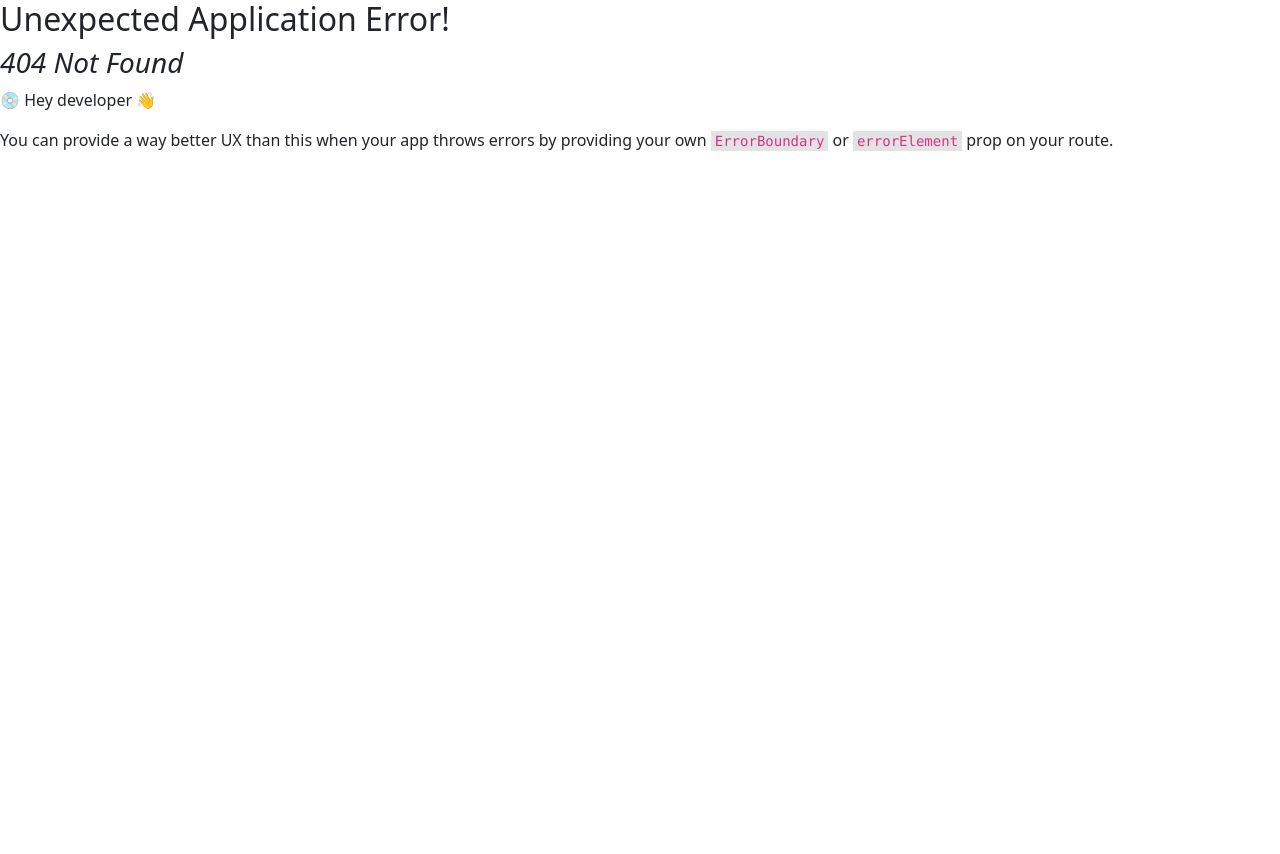
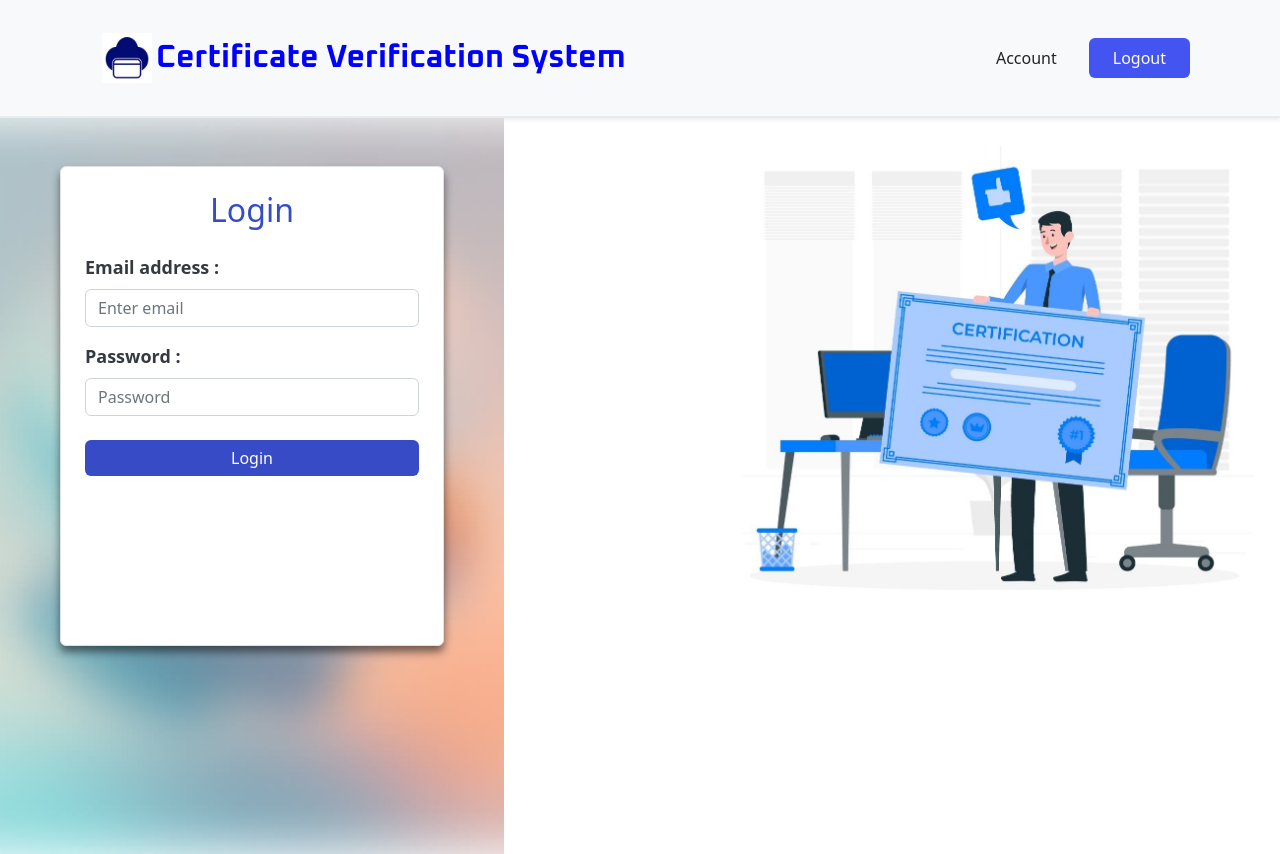
Before and after one commit to dhruv0503/CertificateMaker, a React (Vite) app in the folder frontend/: page / in a window 1280 px wide. Before the commit this address had no page. Before the commit the page ends 800 px from the top, so only its background shows below. Built offline with nearby package versions, Linux system fonts and the light colour scheme.

Commit message:
Bug Fixes in Vercel Frontend

```diff
--- a/frontend/index.html
+++ b/frontend/index.html
@@ -11,7 +11,7 @@
     />
 
     <title>Certificate Verification System</title>
-    <base href="/Certificate-Verification-System/" />
+    <base href="/" />
   </head>
   <body>
     <div id="root"></div>
--- a/frontend/public/404.html
+++ b/frontend/public/404.html
@@ -3,7 +3,7 @@
   <head>
     <meta
       http-equiv="refresh"
-      content="0; URL=/Certificate-Verification-System/"
+      content="0; URL=/"
     />
   </head>
   <body></body>
--- a/frontend/src/components/Auth/login.jsx
+++ b/frontend/src/components/Auth/login.jsx
@@ -31,9 +31,9 @@ const Login = () => {
 
         // Determine redirection based on email
         if (userData.role === 'Admin') {
-          navigate("/Certificate-Verification-System/admin", { state: { userData } });
+          navigate("/admin", { state: { userData } });
         } else {
-          navigate("/Certificate-Verification-System/student", { state: { userData } });
+          navigate("/student", { state: { userData } });
         }
       } else {
         setError("Login failed. Please check your credentials.");
--- a/frontend/src/components/Header/navbar.jsx
+++ b/frontend/src/components/Header/navbar.jsx
@@ -25,7 +25,7 @@ const AppNavbar = () => {
     if (window.confirm("Are you sure you want to log out?")) {
       localStorage.removeItem("token");
       localStorage.removeItem("userData");
-      navigate("/Certificate-Verification-System/");
+      navigate("/");
     }
   };
 
@@ -86,53 +86,3 @@ const AppNavbar = () => {
 
 
 export default AppNavbar;
-
-// import React, { useState } from "react";
-// import { Container, Navbar, Nav } from "react-bootstrap";
-// import { LinkContainer } from "react-router-bootstrap";
-// import "./navbar.css";
-// import homeLogo from "./imageLogo.png"
-
-// const AppNavbar = () => {
-
-//   const [isLoggedIn, setIsLoggedIn] = useState(false);
-//   const [userRole, setUserRole] = useState(null);
-
-//   return (
-//     <Navbar expand="lg" className="shadow-sm navbar-custom h-16">
-//       <Container>
-//         <Navbar.Brand href="/" className="brand-custom">
-//         <div className="insideNav d-flex align-items-center justify-content-center">
-//         <img className="imgLogo" src={homeLogo} alt="" />
-//         <h2 className="oxanium px-1 my-3" >Certificate Verification System</h2>
-//       </div>
-//         </Navbar.Brand>
-//         <Navbar.Toggle
-//           aria-controls="basic-navbar-nav"
-//           className="navbar-toggler-custom"
-//         />
-//         <Navbar.Collapse id="basic-navbar-nav">
-//           <Nav
-//             className="ml-auto mx-auto"
-//             style={{ width: "100%", justifyContent: "center" }}
-//           >
-//             <LinkContainer to="/Certificate-Verification-System/">
-//               <Nav.Link>Home</Nav.Link>
-//             </LinkContainer>
-//             <LinkContainer to="/Certificate-Verification-System/account">
-//               <Nav.Link>Account</Nav.Link>
-//             </LinkContainer>
-//             <LinkContainer to="/Certificate-Verification-System/student">
-//               <Nav.Link>Dashboard</Nav.Link>
-//             </LinkContainer>
-//             <LinkContainer to="/Certificate-Verification-System/admin">
-//               <Nav.Link>Admin</Nav.Link>
-//             </LinkContainer>
-//           </Nav>
-//         </Navbar.Collapse>
-//       </Container>
-//     </Navbar>
-//   );
-// };
-
-// export default AppNavbar;
--- a/frontend/src/main.jsx
+++ b/frontend/src/main.jsx
@@ -36,7 +36,7 @@ const LazyLoader = (
 const router = createBrowserRouter(
   createRoutesFromElements(
     <Route
-      path="/Certificate-Verification-System"
+      path="/"
       element={
         <Suspense fallback={LazyLoader}>
           <App />
@@ -45,7 +45,7 @@ const router = createBrowserRouter(
     >
       <Route index element={<Home />} />
       <Route
-        path="/Certificate-Verification-System/student"
+        path="/student"
         element={
           <Suspense fallback={LazyLoader}>
             <Studentdashboard />
@@ -53,7 +53,7 @@ const router = createBrowserRouter(
         }
       />
       <Route
-        path="/Certificate-Verification-System/admin"
+        path="/admin"
         element={
           <Suspense fallback={LazyLoader}>
             <AdminDashboardPage />
--- a/frontend/vite.config.js
+++ b/frontend/vite.config.js
@@ -4,7 +4,7 @@ import { resolve } from "path";
 
 // https://vitejs.dev/config/
 export default defineConfig({
-  base: "/Certificate-Verification-System/",
+  base: "/",
   // base: "/",
   plugins: [react()],
   resolve: {
```
Also changed, not shown: frontend/package.json (+2 -15 lines), 1 other file (tests, documents, lock files or other folders).
